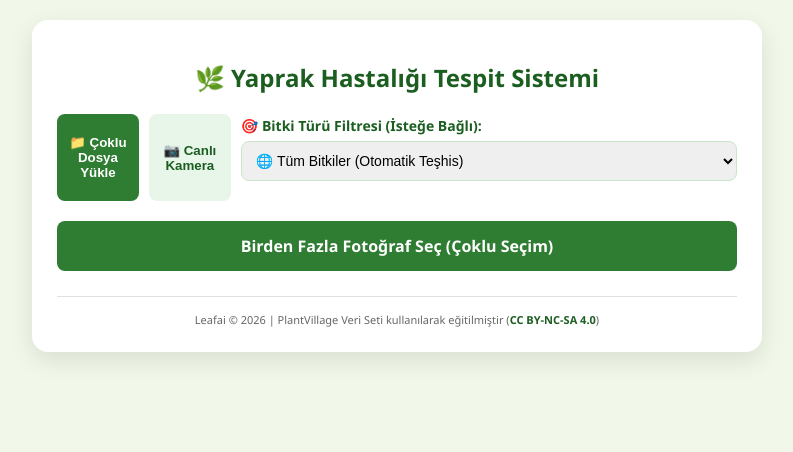
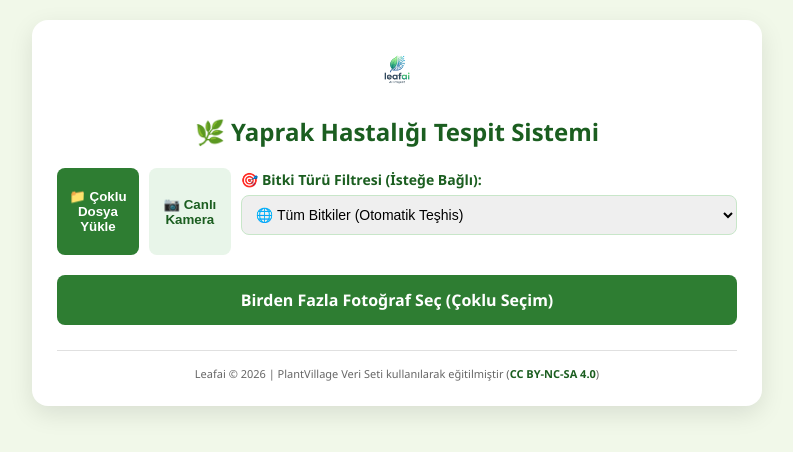
Before and after one commit to Joker-qp/Leafai, a plain HTML site: page index.html in a window 1280 px wide. Shown: the whole page, without its empty margins (243-1036 px from the left). Drawn offline with Linux system fonts and the light colour scheme.

Commit message:
feat: add project logo and update team credits in README and Web UI

```diff
--- a/index.html
+++ b/index.html
@@ -67,6 +67,10 @@
 <body>
 
 <div class="container">
+    <!-- 🌿 LOGO BÖLÜMÜ -->
+    <div style="text-align: center; margin-bottom: 10px;">
+        <img src="assets/logo.png" alt="Leafai Logo" style="width: 90px; height: auto;">
+    </div>
     <h1>🌿 Yaprak Hastalığı Tespit Sistemi</h1>
 
     <div class="tabs">
```
Also changed, not shown: assets/logo.png (added), 1 other file.
